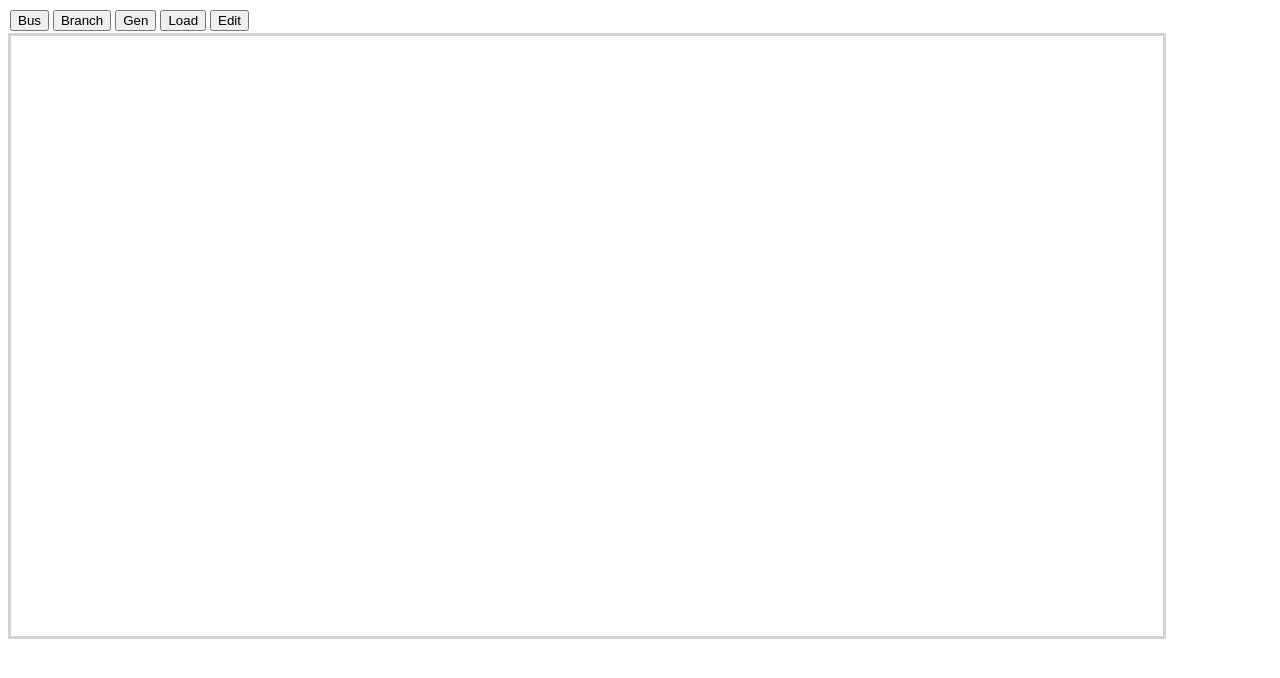
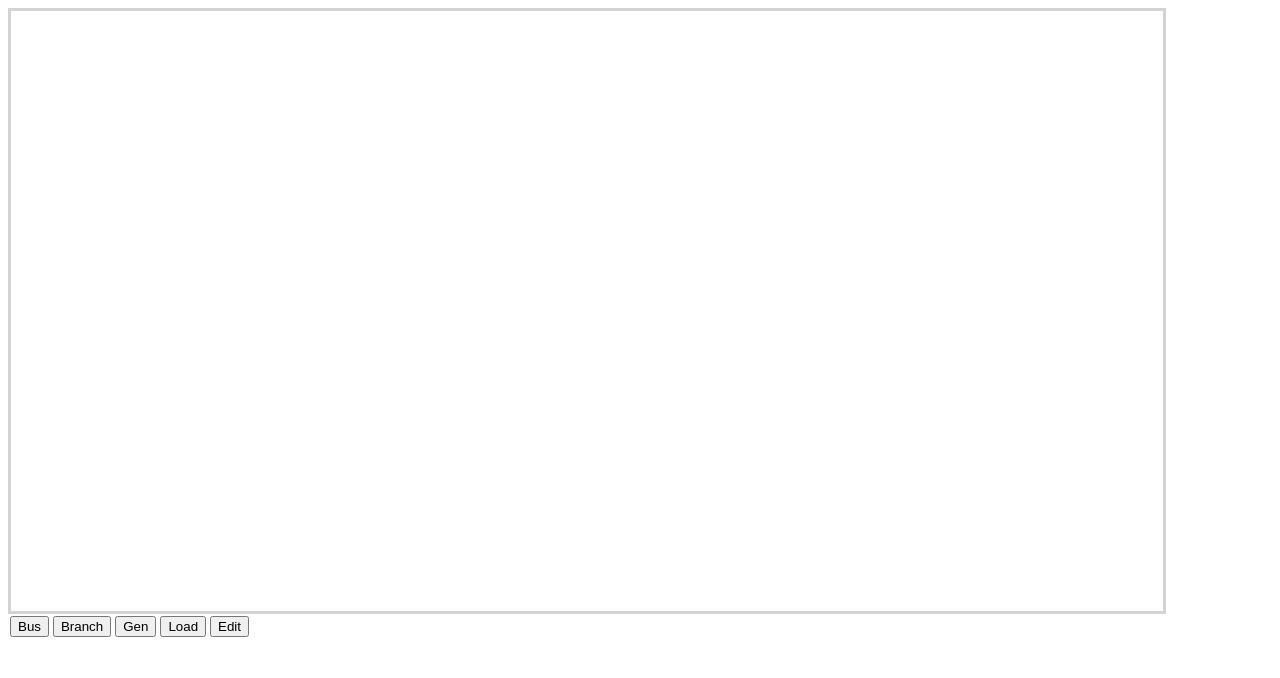
Before and after one commit to dsuper66/simplexnodal, an Angular app: page /network-builder-component in a window 1280 px wide. Shown: the top 678 px of the page. Built offline with nearby package versions, Linux system fonts and the light colour scheme.

Commit message:
button size

```diff
--- a/src/app/views/network-builder-view/network-builder-view.component.html
+++ b/src/app/views/network-builder-view/network-builder-view.component.html
@@ -1,12 +1,5 @@
 
-<section>
-  <button (click)="addElement('bus')">Bus</button>
-  <button (click)="addElement('branch')">Branch</button>
-  <button (click)="addElement('gen')">Gen</button>
-  <button (click)="addElement('load')">Load</button>
 
-  <button routerLink="/data-entry-component">Edit</button>
-</section>
 <section class="shapeCanvas">
 <svg
   (mousedown)="startDrawingMouse($event)"
@@ -72,3 +65,12 @@
 
 </svg>
 </section>
+
+<section>
+  <button (click)="addElement('bus')">Bus</button>
+  <button (click)="addElement('branch')">Branch</button>
+  <button (click)="addElement('gen')">Gen</button>
+  <button (click)="addElement('load')">Load</button>
+
+  <button routerLink="/data-entry-component">Edit</button>
+</section>
```
